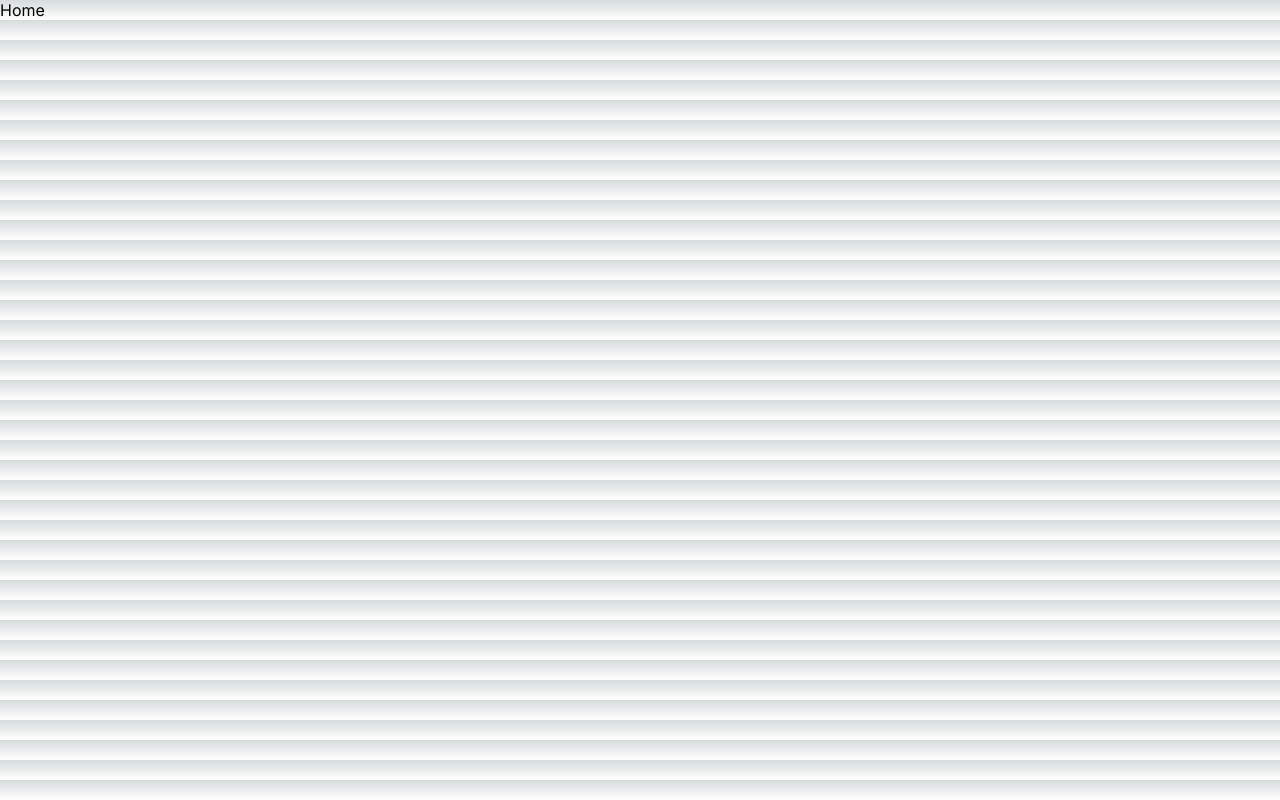
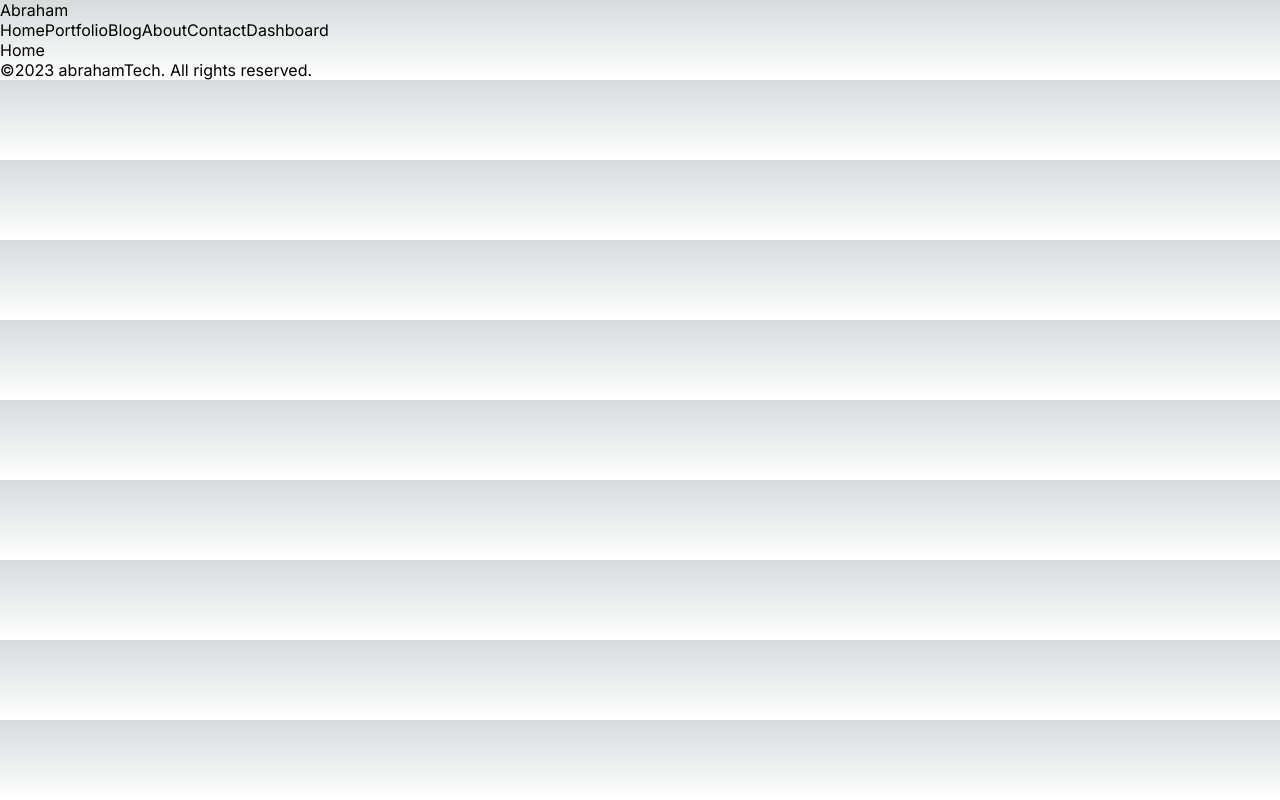
Before and after one commit to abrahamTech/NextJs-FullStackApp1, a Next.js app: page / in a window 1280 px wide. Built offline with nearby package versions, Linux system fonts and the light colour scheme.

Commit message:
Layouts and components basic topic has been added to the project

```diff
--- a/src/app/layout.js
+++ b/src/app/layout.js
@@ -1,7 +1,11 @@
+import Navbar from '@/components/navbar/Navbar'
 import './globals.css'
-import { Inter } from 'next/font/google'
+import { Inter, Poppins } from 'next/font/google'
+import Footer from '@/components/footer/Footer'
 
-const inter = Inter({ subsets: ['latin'] })
+const inter = Inter({ subsets: ['latin'] });
+//New Font fromm Google Fonts (Use in the html return -> <body className={poppins.className}>)
+const poppins = Poppins({ weight: "400", subsets: ['latin']});
 
 export const metadata = {
   title: 'Create Next App',
@@ -11,7 +15,13 @@
 export default function RootLayout({ children }) {
   return (
     <html lang="en">
-      <body className={inter.className}>{children}</body>
+      <body className={inter.className}>
+
+        <Navbar />
+        {children}
+        <Footer />
+
+      </body>
     </html>
   )
 }
--- /dev/null
+++ b/src/components/footer/Footer.jsx
@@ -0,0 +1,12 @@
+import React from 'react';
+
+const Footer = () => {
+  return (
+    <div>
+      <div>©2023 abrahamTech. All rights reserved.</div>
+      <div></div>
+    </div>
+  )
+}
+
+export default Footer;
--- /dev/null
+++ b/src/components/navbar/Navbar.jsx
@@ -0,0 +1,52 @@
+import React from 'react';
+import Link from 'next/link';
+
+//Links Details
+const links = [
+    {
+      id: 1,
+      title: "Home",
+      url: "/",
+    },
+    {
+      id: 2,
+      title: "Portfolio",
+      url: "/portfolio",
+    },
+    {
+      id: 3,
+      title: "Blog",
+      url: "/blog",
+    },
+    {
+      id: 4,
+      title: "About",
+      url: "/about",
+    },
+    {
+      id: 5,
+      title: "Contact",
+      url: "/contact",
+    },
+    {
+      id: 6,
+      title: "Dashboard",
+      url: "/dashboard",
+    },
+  ];
+
+const Navbar = () => {
+  return (
+    <div>
+        <Link href="/">Abraham</Link>
+
+        <div>
+            {links.map((link) => (
+                <Link key={link.id} href={link.url}>{link.title}</Link>
+            ))}
+        </div>
+    </div>
+  )
+}
+
+export default Navbar;
```
Also changed, not shown: src/app/contact/loading.jsx (added, +9 -0 lines), 1 other file (tests, documents, lock files or other folders).
